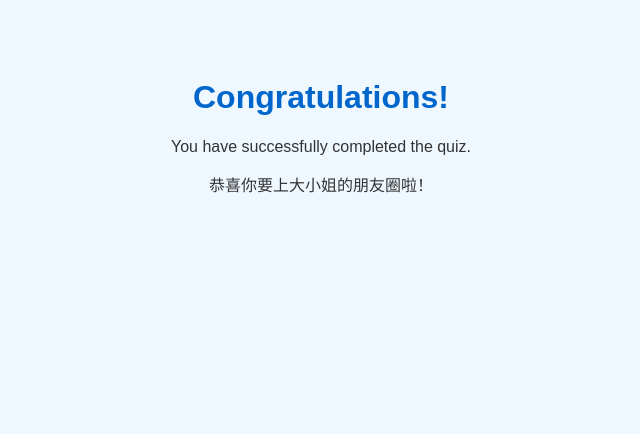
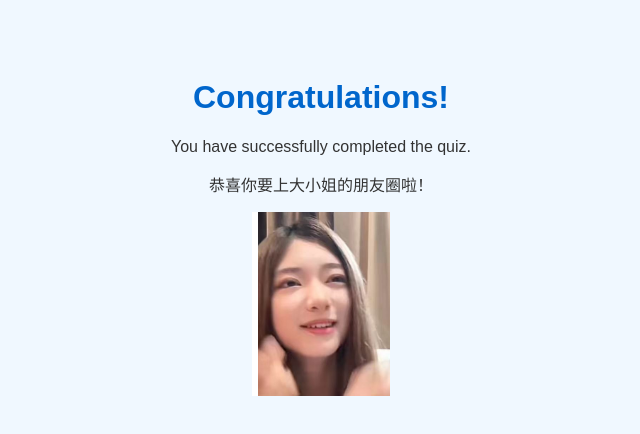
Before and after one commit to LeoFlawless/wenda.github.io, a plain HTML site: page success.html in a window 1280 px wide. Shown: the whole page, without its empty margins (319-959 px from the left). Drawn offline with Linux system fonts and the light colour scheme.

Commit message:
Update success.html

```diff
--- a/success.html
+++ b/success.html
@@ -10,5 +10,6 @@
     <h1>Congratulations!</h1>
     <p>You have successfully completed the quiz.</p>
     <p>恭喜你要上大小姐的朋友圈啦！</p>
+    <img src="20240618144652.png" alt="A description of the photo" style="max-width: 100%; height: auto;">
 </body>
 </html>
```
